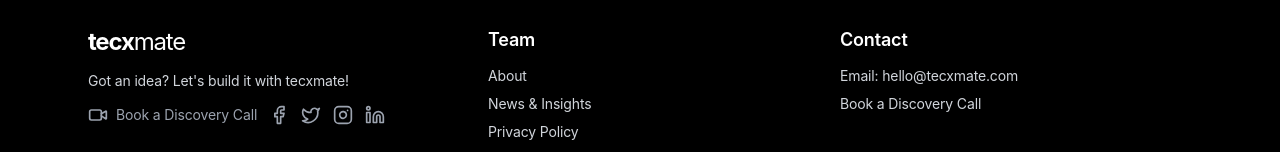
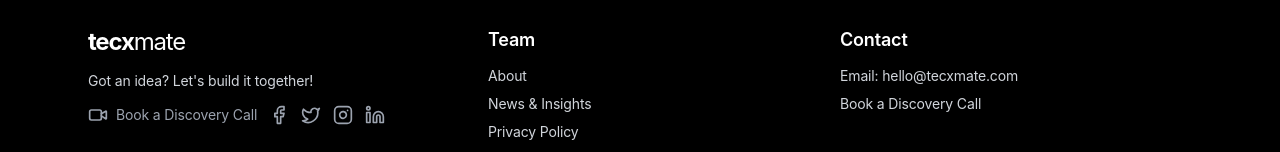
Before and after one commit to BrianNguyen291/tecxmate, a Next.js app: page / in a window 1280 px wide. Shown: the part 4031-4183 px from the top of the page. Built offline with nearby package versions, Linux system fonts and the light colour scheme; no server answers.

Commit message:
Update footer text for improved clarity and engagement

```diff
--- a/components/footer.tsx
+++ b/components/footer.tsx
@@ -13,7 +13,7 @@ export function Footer() {
               </span>
             </Link>
             <p className="text-sm text-gray-300 leading-relaxed">
-              Got an idea? Let's build it with tecxmate!
+              Got an idea? Let's build it together!
             </p>
             <div className="flex flex-wrap items-center gap-3">
               <a
```
